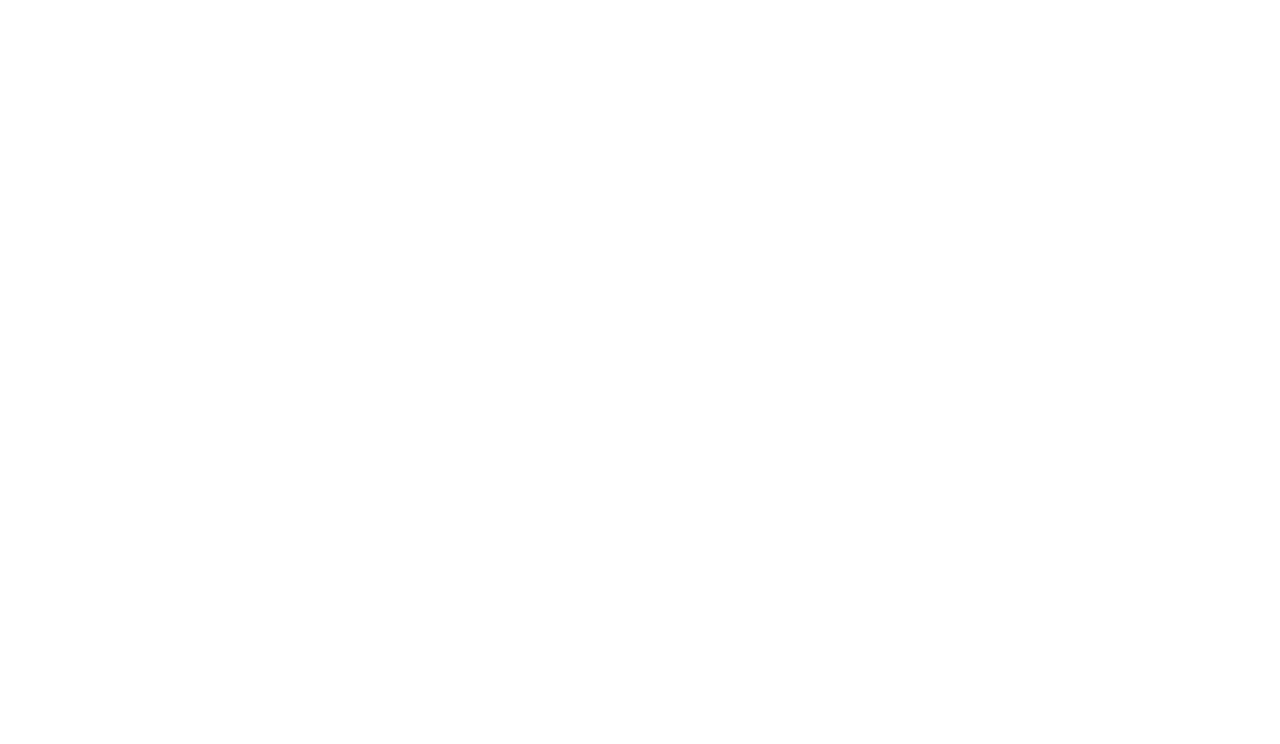
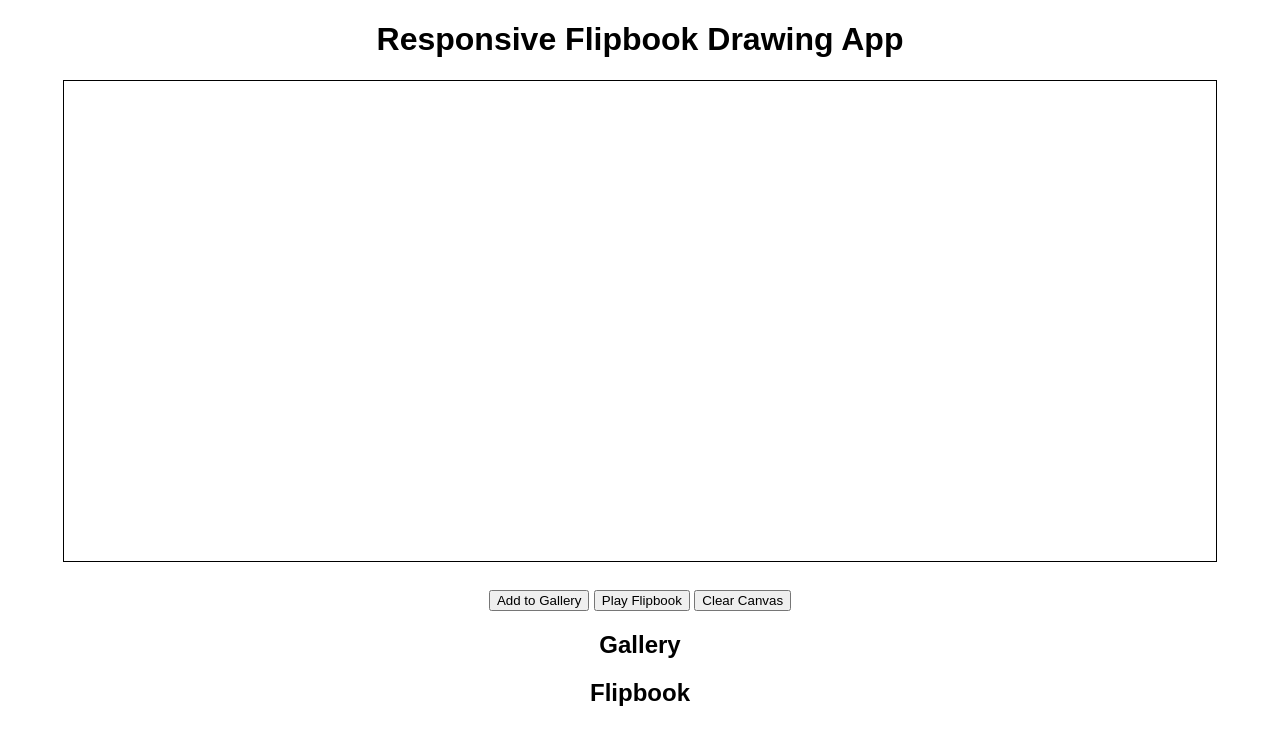
Before and after one commit to OliverPSmith/flipbook, a plain HTML site: page index.html in a window 1280 px wide. Drawn offline with Linux system fonts and the light colour scheme.

Commit message:
Add html, inital css, js domselectors

```diff
--- a/app.js
+++ b/app.js
@@ -0,0 +1,16 @@
+
+// Canvas elements
+const drawCanvas = document.getElementById('drawCanvas');
+const flipBookCanvas = document.getElementById('flipbookCanvas');
+
+// Canvas contexts
+const ctx = drawCanvas.getContext('2d');
+const flipCtx = flipBookCanvas.getContext('2d');
+
+// Button eventListeners
+const addBtn = document.getElementById('addBtn');
+const playBtn = document.getElementById('playBtn');
+const clearBtn = document.getElementById('clearBtn');
+
+// Gallery container
+const gallery= document.getElementById('gallery');
--- a/index.html
+++ b/index.html
@@ -8,6 +8,20 @@
 </head>
 <body>
 
+
+    <h1>Responsive Flipbook Drawing App</h1>
+
+    <canvas id="drawCanvas"></canvas><br />
+    <button id="addBtn">Add to Gallery</button>
+    <button id="playBtn">Play Flipbook</button>
+    <button id="clearBtn">Clear Canvas</button>
+
+    <h2>Gallery</h2>
+    <div class="gallery" id="gallery"></div>
+
+    <h2>Flipbook</h2>
+    <canvas id="flipbookCanvas" style="display: none;"></canvas>
+
 <script type="text/javascript" src="app.js"></script>
 </body>
 </html>
--- a/main.css
+++ b/main.css
@@ -0,0 +1,23 @@
+body {
+    font-family: sans-serif;
+    text-align: center;
+    margin: 0;
+    padding: 0;
+}
+
+#drawCanvas,
+#flipbookCanvas {
+    border: 1px solid black;
+    touch-action: none;
+    max-width: 100vw;
+    width: 90vw;
+    height: 60vh;
+    display: block;
+    margin: 10px auto;
+}
+
+.gallery img {
+    width: 80px;
+    margin: 5px;
+    border: 1px solid #ccc;
+}
```
